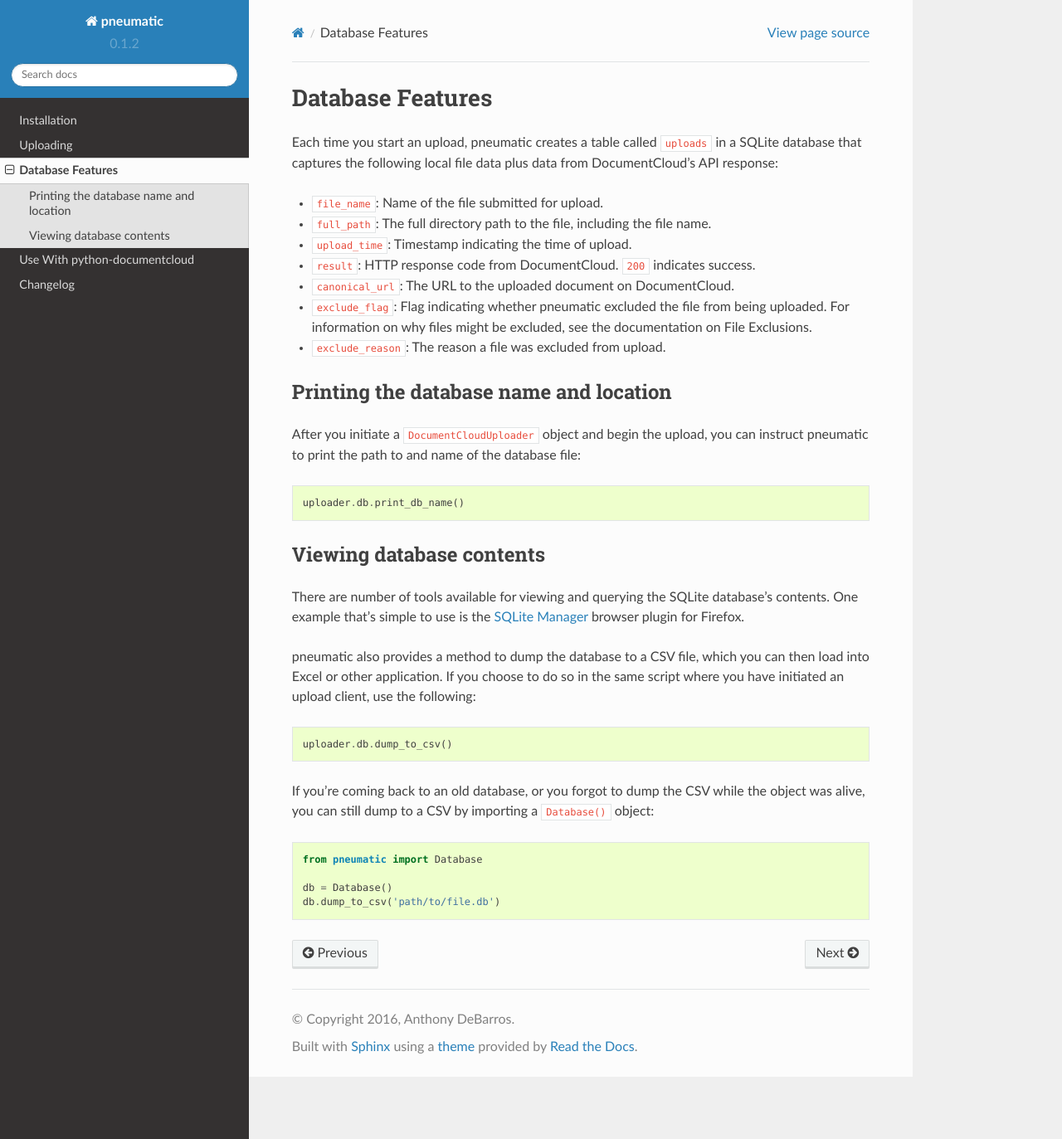
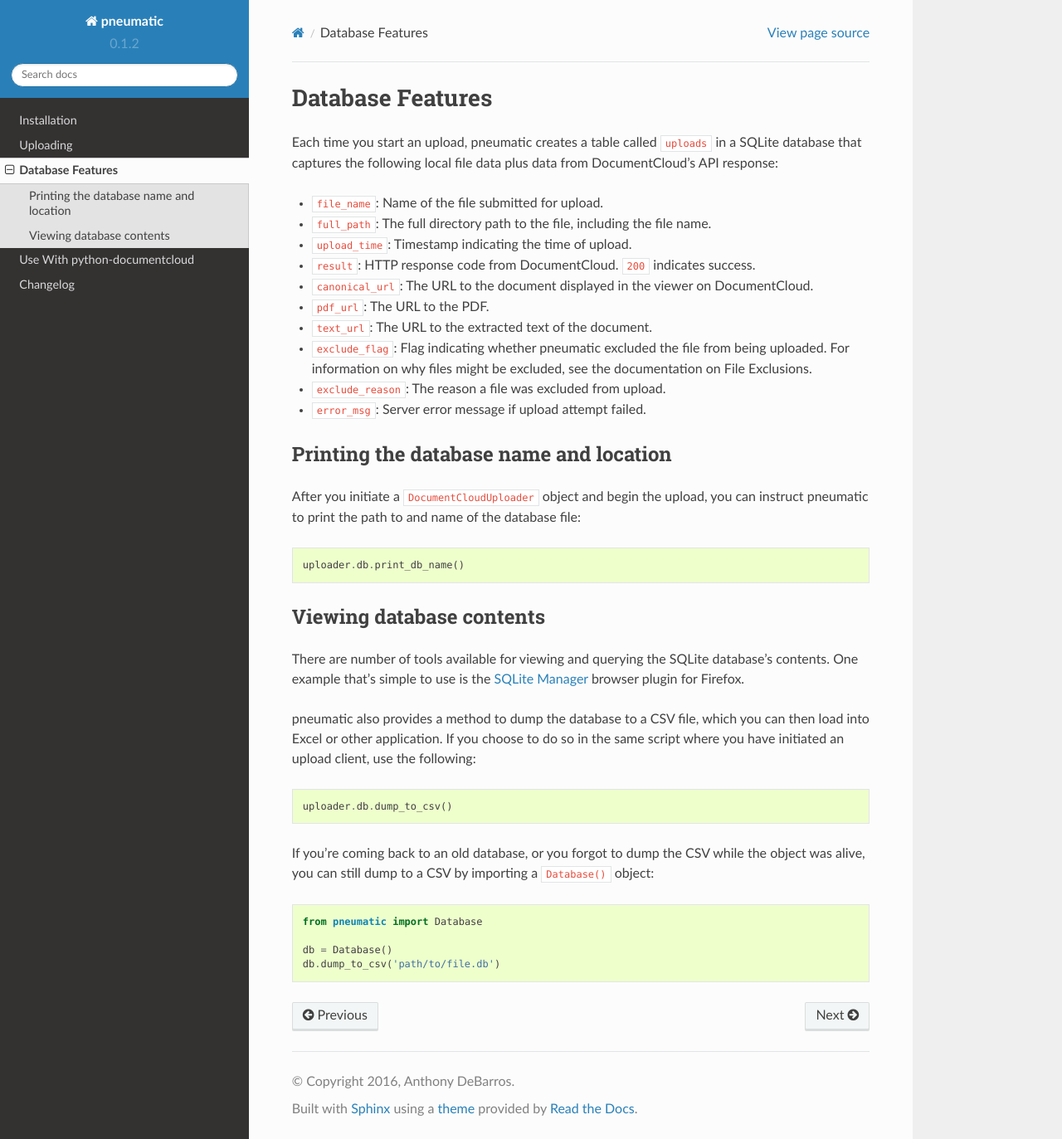
Before and after one commit to anthonydb/pneumatic, a Sphinx documentation site: the page built from docs/database.rst, in a window 1280 px wide and 1373 px high. Shown: the whole window at 83% size. Built offline with Sphinx 7.4.7 and the Read the Docs theme 2.0.0, drawn with Linux system fonts in a browser that asks for light colours.

Commit message:
Document additional fields stored in database.

```diff
--- a/docs/database.rst
+++ b/docs/database.rst
@@ -7,9 +7,12 @@ Each time you start an upload, pneumatic creates a table called ``uploads`` in a
 * ``full_path``: The full directory path to the file, including the file name.
 * ``upload_time``: Timestamp indicating the time of upload.
 * ``result``: HTTP response code from DocumentCloud. ``200`` indicates success.
-* ``canonical_url``: The URL to the uploaded document on DocumentCloud.
+* ``canonical_url``: The URL to the document displayed in the viewer on DocumentCloud.
+* ``pdf_url``: The URL to the PDF.
+* ``text_url``: The URL to the extracted text of the document.
 * ``exclude_flag``: Flag indicating whether pneumatic excluded the file from being uploaded. For information on why files might be excluded, see the documentation on File Exclusions.
 * ``exclude_reason``: The reason a file was excluded from upload.
+* ``error_msg``: Server error message if upload attempt failed.
 
 Printing the database name and location
 ---------------------------------------
```
